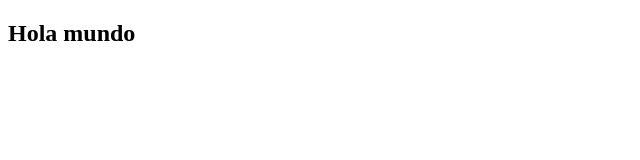
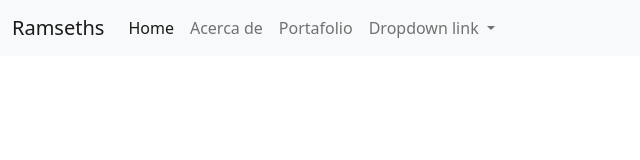
Before and after one commit to Ramseths/Ramseths.github.io, a plain HTML site: page index.html in a window 1280 px wide. Shown: the whole page, without its empty margins (0-640 px from the left). Drawn offline with nearby package versions, Linux system fonts and the light colour scheme.

Commit message:
Add bootstrap

```diff
--- a/index.html
+++ b/index.html
@@ -5,11 +5,43 @@
     <meta charset="UTF-8">
     <meta http-equiv="X-UA-Compatible" content="IE=edge">
     <meta name="viewport" content="width=device-width, initial-scale=1.0">
-    <title>Document</title>
+    <title>Portafolio</title>
+    <link href="https://cdn.jsdelivr.net/npm/bootstrap@5.0.2/dist/css/bootstrap.min.css" rel="stylesheet" integrity="sha384-EVSTQN3/azprG1Anm3QDgpJLIm9Nao0Yz1ztcQTwFspd3yD65VohhpuuCOmLASjC" crossorigin="anonymous">
+    <script src="https://cdn.jsdelivr.net/npm/bootstrap@5.0.2/dist/js/bootstrap.bundle.min.js" integrity="sha384-MrcW6ZMFYlzcLA8Nl+NtUVF0sA7MsXsP1UyJoMp4YLEuNSfAP+JcXn/tWtIaxVXM" crossorigin="anonymous"></script>
 </head>
 
 <body>
-    <h2>Hola mundo</h2>
+    <nav class="navbar navbar-expand-lg navbar-light bg-light">
+        <div class="container-fluid">
+            <a class="navbar-brand" href="#">Ramseths</a>
+            <button class="navbar-toggler" type="button" data-bs-toggle="collapse" data-bs-target="#navbarNavDropdown" aria-controls="navbarNavDropdown" aria-expanded="false" aria-label="Toggle navigation">
+            <span class="navbar-toggler-icon"></span>
+          </button>
+            <div class="collapse navbar-collapse" id="navbarNavDropdown">
+                <ul class="navbar-nav">
+                    <li class="nav-item">
+                        <a class="nav-link active" aria-current="page" href="#">Home</a>
+                    </li>
+                    <li class="nav-item">
+                        <a class="nav-link" href="#">Acerca de</a>
+                    </li>
+                    <li class="nav-item">
+                        <a class="nav-link" href="#">Portafolio</a>
+                    </li>
+                    <li class="nav-item dropdown">
+                        <a class="nav-link dropdown-toggle" href="#" id="navbarDropdownMenuLink" role="button" data-bs-toggle="dropdown" aria-expanded="false">
+                  Dropdown link
+                </a>
+                        <ul class="dropdown-menu" aria-labelledby="navbarDropdownMenuLink">
+                            <li><a class="dropdown-item" href="#">Action</a></li>
+                            <li><a class="dropdown-item" href="#">Another action</a></li>
+                            <li><a class="dropdown-item" href="#">Something else here</a></li>
+                        </ul>
+                    </li>
+                </ul>
+            </div>
+        </div>
+    </nav>
 </body>
 
 </html>
```
